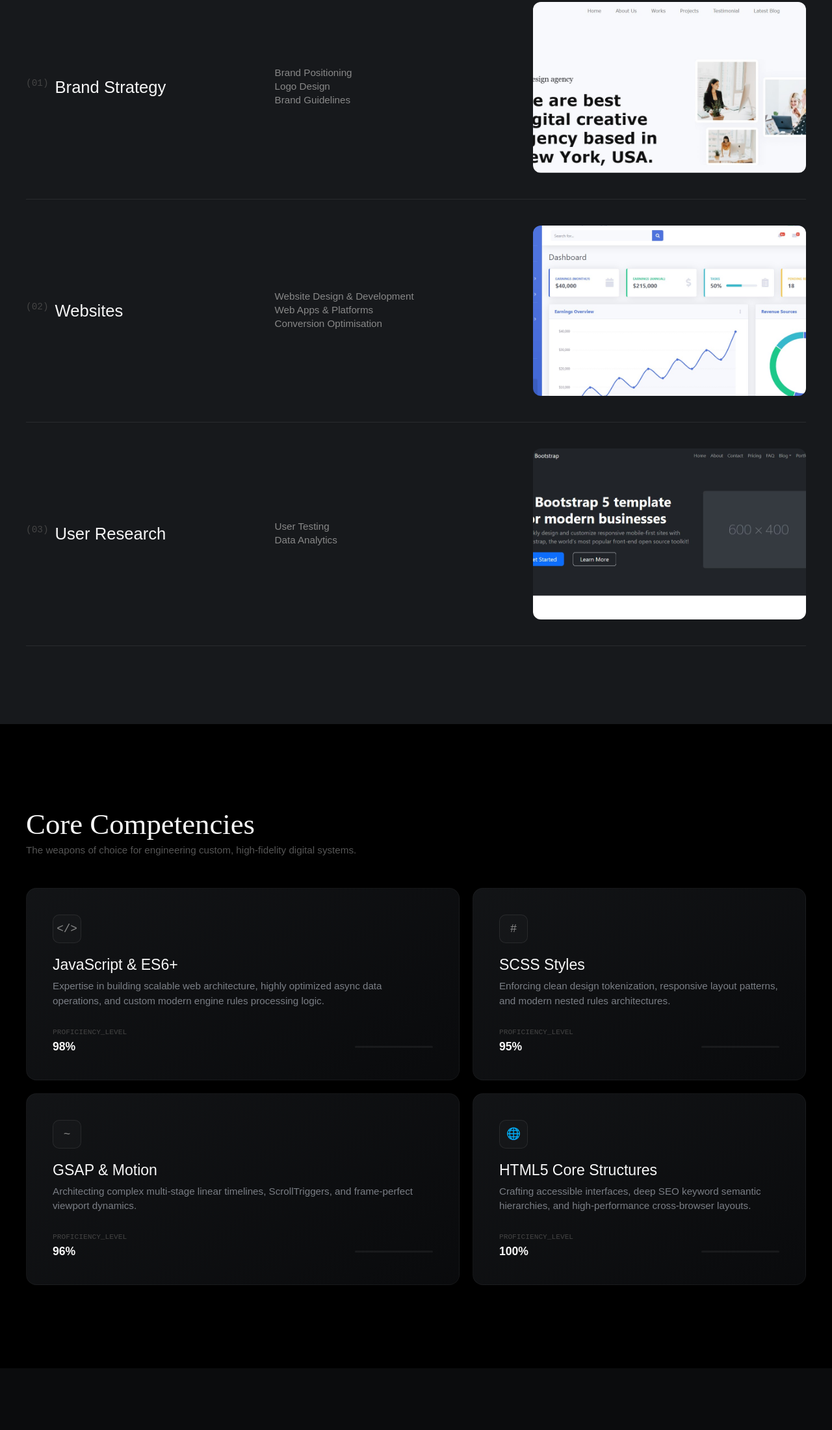
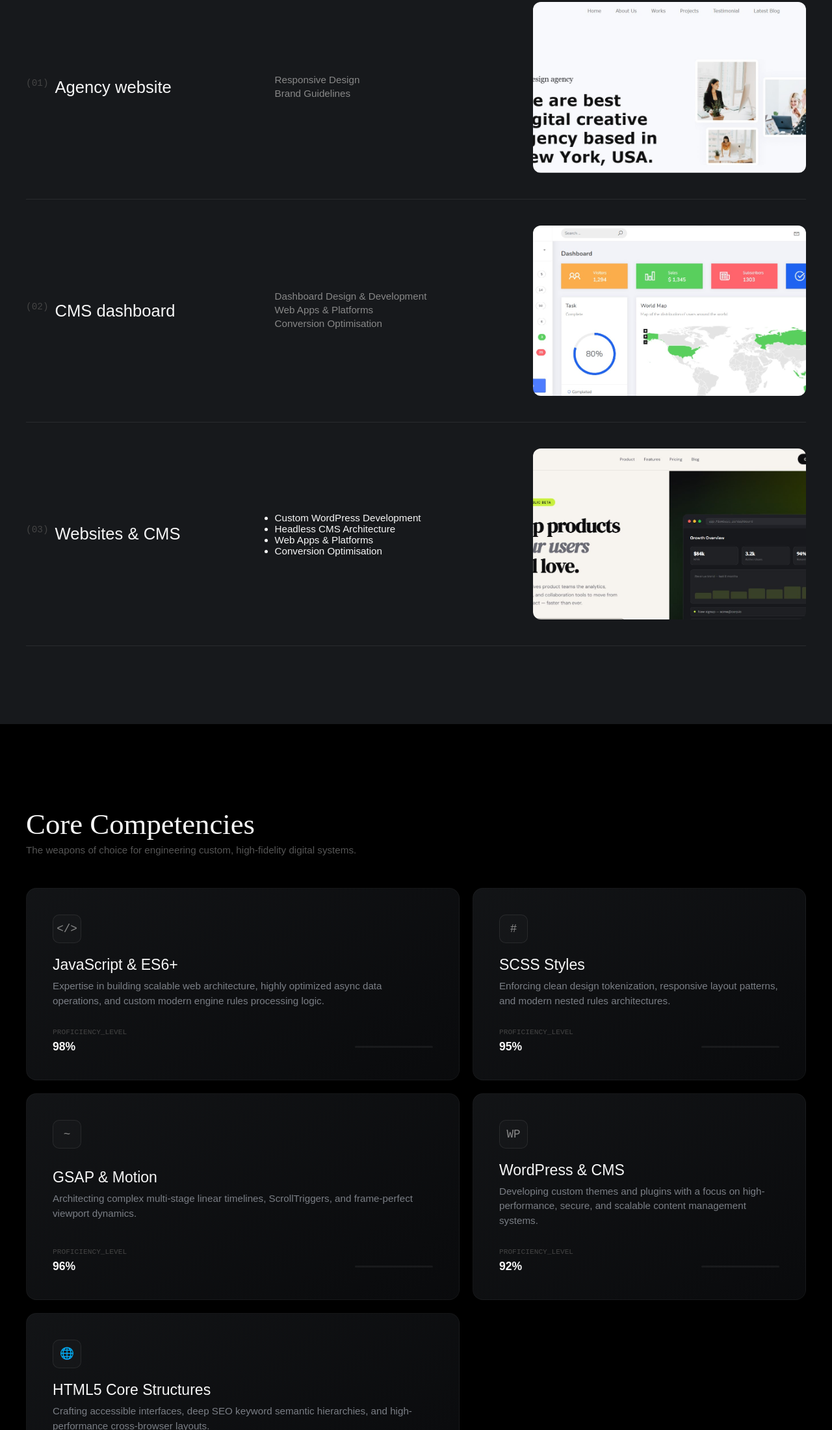
Before and after one commit to Ufeabasi/my-portfolio, a plain HTML site: page index.html in a window 1280 px wide. Shown: the part 2671-4871 px from the top of the page at 65% size. Drawn offline with nearby package versions, Linux system fonts and the light colour scheme; a script that the page names is missing.

Commit message:
feat: integrated the wordpress section

```diff
--- a/index.html
+++ b/index.html
@@ -129,15 +129,15 @@
 
             <div class="works-wrapper">
                 <div class="works-ctn">
+
                     <div class="project-row">
                         <div class="work-title">
                             <span class="work-num">(01)</span>
-                            <div class="name">Brand Strategy</div>
+                            <div class="name">Agency website</div>
                         </div>
                         <div class="works-discription">
                             <ul>
-                                <li>Brand Positioning</li>
-                                <li>Logo Design</li>
+                                <li>Responsive Design</li>
                                 <li>Brand Guidelines</li>
                             </ul>
                         </div>
@@ -149,21 +149,39 @@
                     <div class="project-row">
                         <div class="work-title">
                             <span class="work-num">(02)</span>
-                            <div class="name">Websites</div>
+                            <div class="name">CMS dashboard</div>
                         </div>
                         <div class="works-discription">
                             <ul>
-                                <li>Website Design & Development</li>
+                                <li>Dashboard Design & Development</li>
                                 <li>Web Apps & Platforms</li>
                                 <li>Conversion Optimisation</li>
                             </ul>
                         </div>
                         <div class="work-img-wrapper">
-                            <div class="work-img work-img-2"></div>
+                            <div class="work-img work-img-4"></div>
                         </div>
                     </div>
+                                        <!-- Inside <div class="works-ctn"> -->
+<div class="project-row">
+    <div class="work-title">
+        <span class="work-num">(03)</span>
+        <div class="name">Websites & CMS</div>
+    </div>
+    <div class="works-description">
+        <ul>
+            <li>Custom WordPress Development</li>
+            <li>Headless CMS Architecture</li>
+            <li>Web Apps & Platforms</li>
+            <li>Conversion Optimisation</li>
+        </ul>
+    </div>
+    <div class="work-img-wrapper">
+        <div class="work-img work-img-2"></div>
+    </div>
+</div>
 
-                    <div class="project-row">
+                    <!-- <div class="project-row">
                         <div class="work-title">
                             <span class="work-num">(03)</span>
                             <div class="name">User Research</div>
@@ -177,7 +195,7 @@
                         <div class="work-img-wrapper">
                             <div class="work-img work-img-3"></div>
                         </div>
-                    </div>
+                    </div> -->
                 </div>
             </div>
         </div>
@@ -235,6 +253,28 @@
                         </div>
                     </div>
                 </div>
+
+
+
+
+                <div class="bento-card card-small">
+    <div class="card-icon">WP</div>
+    <div class="card-content">
+        <h3>WordPress & CMS</h3>
+        <p>Developing custom themes and plugins with a focus on high-performance, secure, and scalable content management systems.</p>
+    </div>
+    <div class="proficiency">
+        <span class="label">PROFICIENCY_LEVEL</span>
+        <div class="progress-container">
+            <span class="percentage">92%</span>
+            <div class="progress-bar"><div class="fill" data-width="92%"></div></div>
+        </div>
+    </div>
+</div>
+
+
+
+
 
                 <div class="bento-card card-large">
                     <div class="card-icon">🌐</div>
--- a/style/style.scss
+++ b/style/style.scss
@@ -318,8 +318,9 @@ a {
           .work-img {
             width: 100%; height: 100%; background-size: cover; background-position: center;
             &.work-img-1 { background-image: url("/images/01.jpg"); }
-            &.work-img-2 { background-image: url("/images/02.jpg"); }
+            &.work-img-2 { background-image: url("/images/landing.jpg"); }
             &.work-img-3 { background-image: url("/images/03.jpg"); }
+            &.work-img-4 { background-image: url("/images/dash1.jpg"); }
           }
         }
       }
@@ -346,10 +347,18 @@ a {
     }
 
     .bento-grid {
+      // display: grid;
+      // grid-template-columns: 1.3fr 1fr;
+      // gap: 20px;
+      // @media (max-width: 968px) { grid-template-columns: 1fr; }
       display: grid;
-      grid-template-columns: 1.3fr 1fr;
-      gap: 20px;
-      @media (max-width: 968px) { grid-template-columns: 1fr; }
+  // This allows the grid to handle the odd number of cards more gracefully
+  grid-template-columns: repeat(auto-fit, minmax(300px, 1fr));
+  gap: 20px;
+
+  @media (min-width: 968px) {
+    grid-template-columns: 1.3fr 1fr; // Keeps your primary aesthetic for large screens
+  }
 
       .bento-card {
         background: linear-gradient(145deg, rgba(23,25,28,0.8) 0%, rgba(10,11,13,0.95) 100%);
@@ -357,6 +366,12 @@ a {
         border-radius: 16px; padding: clamp(20px, 4vw, 40px);
         display: flex; flex-direction: column; justify-content: space-between;
         min-height: 280px; position: relative;
+
+        transition: transform 0.4s ease, border-color 0.4s ease;
+    &:hover {
+      transform: translateY(-5px);
+      border-color: rgba(255, 255, 255, 0.15);
+    }
 
         .card-icon {
           width: 44px; height: 44px; border-radius: 10px; background: rgba(255,255,255,0.02);
```
Also changed, not shown: images/02.jpg (deleted), images/03.jpg (deleted), images/dash1.jpg (added), images/landing.jpg (added), images/wordpresss.png (added), style/style.css, 1 other file.
